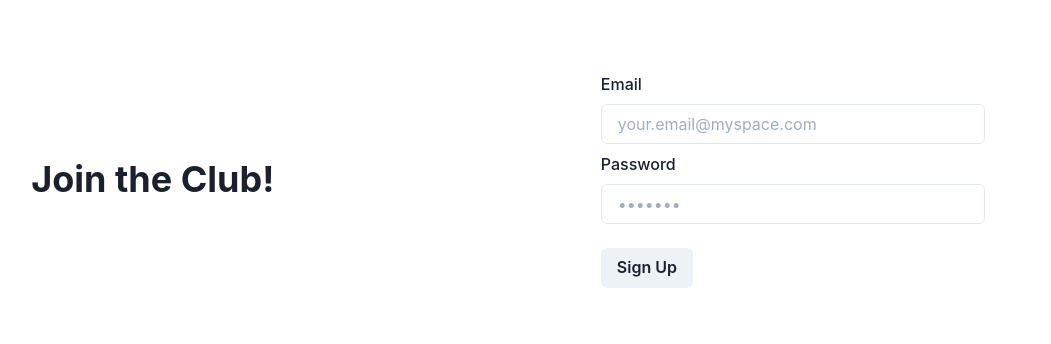
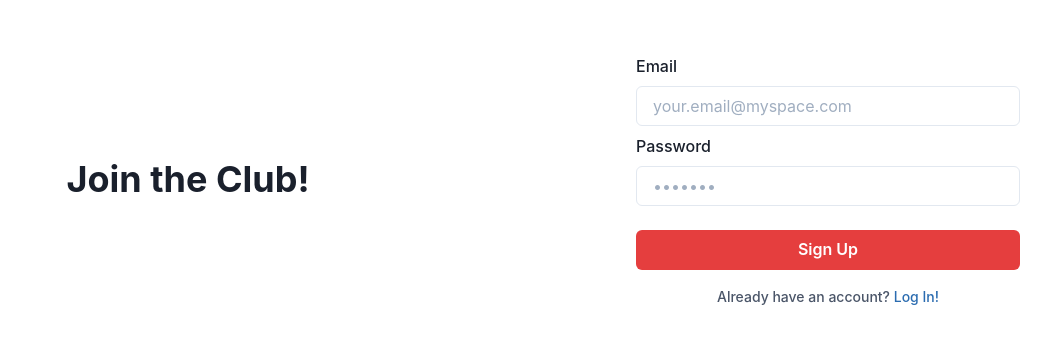
Before and after one commit to nanyaDev/hwalgi, a Next.js app: page /signup in a window 1280 px wide. Shown: the part 220-564 px from the top of the page, without its empty margins (132-1183 px from the left). Built offline with nearby package versions, Linux system fonts and the light colour scheme; no server answers.

Commit message:
Add links between login and signup

```diff
--- a/pages/signup.js
+++ b/pages/signup.js
@@ -1,7 +1,8 @@
+import NextLink from 'next/link';
 import { useForm } from 'react-hook-form';
 import { yupResolver } from '@hookform/resolvers/yup';
 // prettier-ignore
-import { Box, Button, Flex, FormControl, FormErrorMessage, FormLabel, Heading, Input, } from '@chakra-ui/react';
+import { Box, Button, Flex, FormControl, FormErrorMessage, FormLabel, Heading, Input, Link, Text, } from '@chakra-ui/react';
 
 import { useAuth } from '@/lib/auth';
 import schema from '@/utils/schema';
@@ -32,12 +33,14 @@ const Signup = () => {
   // ? is the htmlFor label required
   // ? is type="text" > type="email" to prevent double vaidation
   // ? is client side validation even necessary
+
+  // ? diff b/w colorScheme and color
   return (
     <Flex justify="center" h="100vh">
-      <Flex direction="column" grow={1} justify="center" align="center">
+      <Flex direction="column" w="50%" justify="center" align="center">
         <Heading>Join the Club!</Heading>
       </Flex>
-      <Flex direction="column" grow={1} justify="center" align="center">
+      <Flex direction="column" w="50%" justify="center" align="center">
         <Box as="form" w="sm" onSubmit={handleSubmit(onSubmit)}>
           <FormControl isInvalid={errors.email}>
             <FormLabel id="email-label" htmlFor="email">
@@ -65,10 +68,22 @@ const Signup = () => {
             />
             <FormErrorMessage>{errors.password?.message}</FormErrorMessage>
           </FormControl>
-          <Button mt={4} isLoading={isSubmitting} type="submit">
+          <Button
+            mt={4}
+            w="full"
+            colorScheme="red"
+            isLoading={isSubmitting}
+            type="submit"
+          >
             Sign Up
           </Button>
         </Box>
+        <Text mt={4} fontSize="sm" fontWeight="medium" color="gray.600">
+          Already have an account?{' '}
+          <NextLink href="/login" passHref>
+            <Link color="blue.600">Log In!</Link>
+          </NextLink>
+        </Text>
       </Flex>
     </Flex>
   );
```
Also changed, not shown: pages/login.js (+17 -4 lines).
